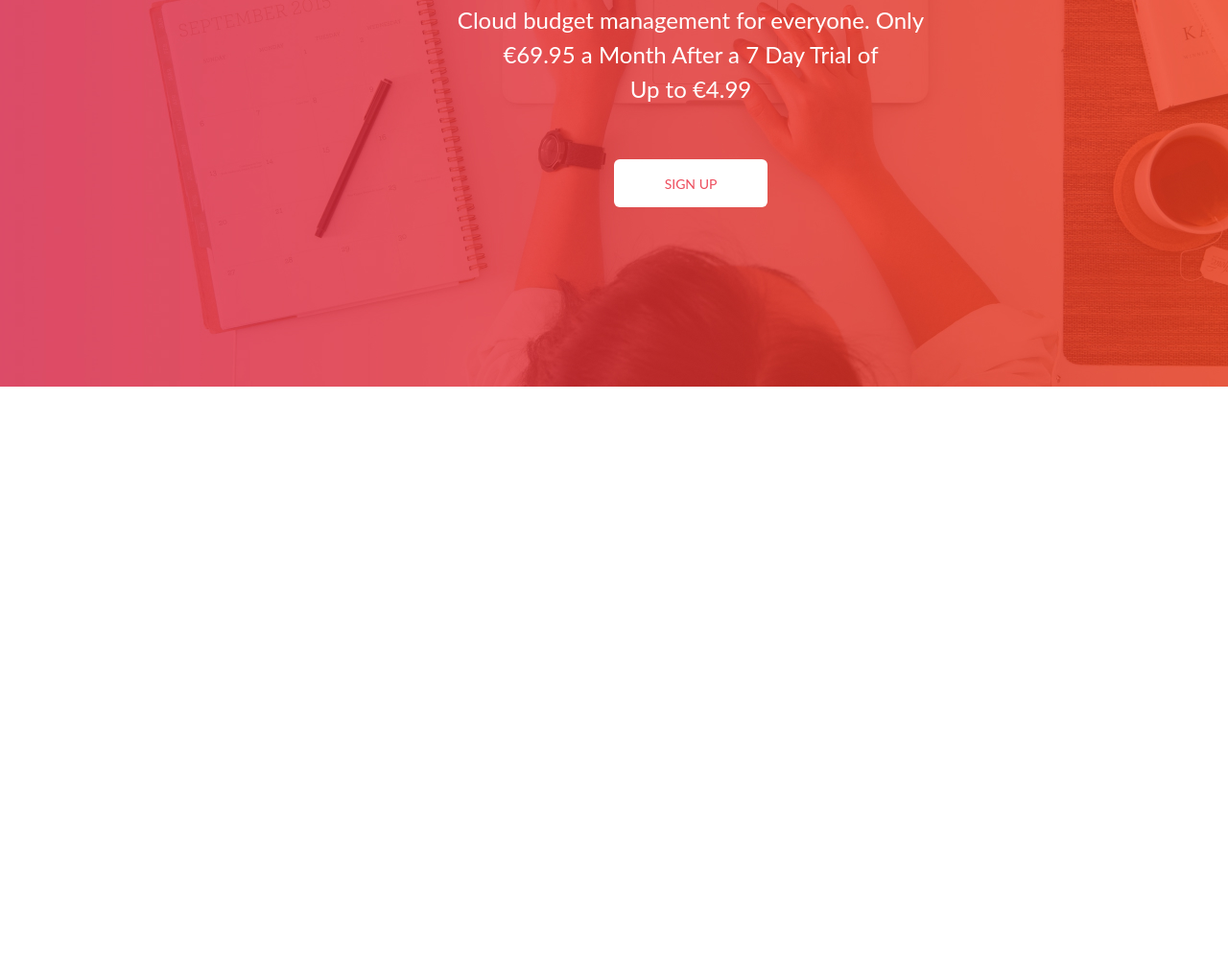
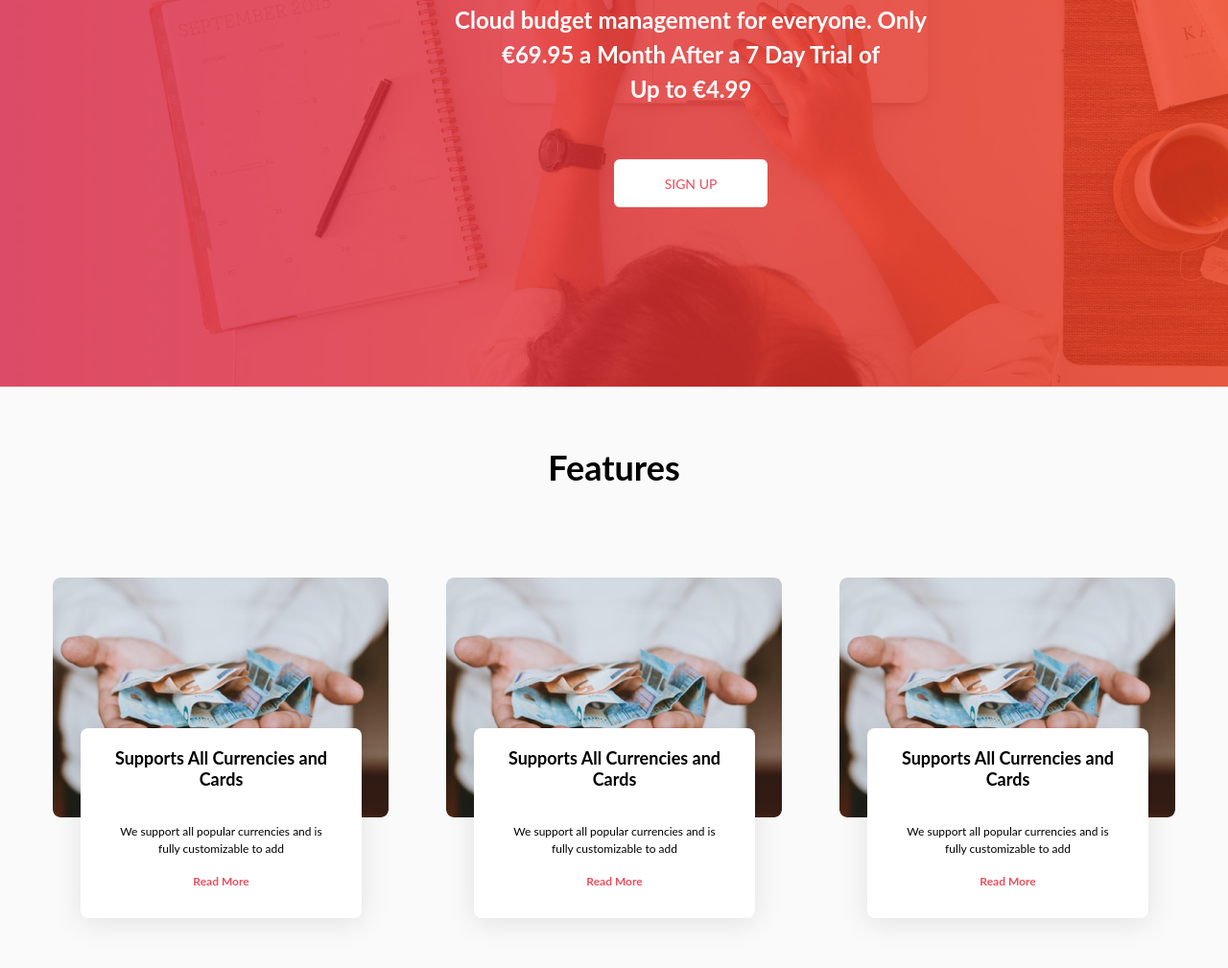
Before and after one commit to ReniaJM/pageFigma, a website: page app/index.html in a window 1280 px wide. Shown: the part 379-1388 px from the top of the page at 96% size. Before the commit the page ends 800 px from the top, so only its background shows below. Drawn offline with nearby package versions, Linux system fonts and the light colour scheme; files that its build step writes are made by us from their sources; files whose address does not match are found by name.

Commit message:
add feature section

```diff
--- a/app/index.html
+++ b/app/index.html
@@ -15,7 +15,7 @@
 </head>
 <body>
 
-  <section class="section hero">
+  <section class="hero">
     <nav role="navigation" class="nav">
       <div class="logo">
         <a href="#hero">
@@ -42,16 +42,71 @@
     </nav>
     <div class="hero_content">
       <h2>CloudBudget</h2>
-      <p>Cloud budget management for everyone. Only<br> €69.95 a Month After a 7 Day Trial of
-        <br>Up to €4.99</p>
+      <h3>Cloud budget management for everyone. Only<br> €69.95 a Month After a 7 Day Trial of
+        <br>Up to €4.99</h3>
       <a class="sign_up">sign up</a>
     </div>
   </section>
 
 
-<section>
+<section class="section_features">
+  <div class="features">
+    <h2>features</h2>
+  </div>
+  <div class="features_container">
+    <div class="features_box">
+      <div class="featuers_description">
+        <h2>Supports All Currencies and Cards</h2>
+        <h3>We support all popular currencies and is fully customizable to add</h3>
+        <a class="featuers_button">Read More</a>
+        </div>
+    </div>
+    <div class="features_box">
+      <div class="featuers_description">
+        <h2>Supports All Currencies and Cards</h2>
+        <h3>We support all popular currencies and is fully customizable to add</h3>
+        <a class="featuers_button">Read More</a>
+        </div>
+    </div>
+    <div class="features_box">
+      <div class="featuers_description">
+        <h2>Supports All Currencies and Cards</h2>
+        <h3>We support all popular currencies and is fully customizable to add</h3>
+        <a class="featuers_button">Read More</a>
+        </div>
+    </div>
+  </div>
+</section>
 
+<section class="section_tech">
+  <div class="tech">
+    <h2>technology</h2>
+  </div>
+  <div class="tech_container">
+    <div class="tech_box">
+      <div class="tech_description">
+        <h2>Supports All Currencies and Cards</h2>
+        <h3>We support all popular currencies and is fully customizable to add</h3>
+        <a class="tech_icon">Read More</a>
+        </div>
+    </div>
+    <div class="tech_box">
+      <div class="tech_description">
+        <h2>Supports All Currencies and Cards</h2>
+        <h3>We support all popular currencies and is fully customizable to add</h3>
+        <a class="tech_icon">Read More</a>
+        </div>
+    </div>
+    <div class="tech_box">
+      <div class="tech_description">
+        <h2>Supports All Currencies and Cards</h2>
+        <h3>We support all popular currencies and is fully customizable to add</h3>
+        <a class="tech_icon">Read More</a>
+        </div>
+    </div>
+  </div>
 </section>
+
 
   <script src="js/vendors/jquery-3.4.1.min.js"></script>
   <script src="js/script.min.js"></script>
--- a/app/scss/_styles.scss
+++ b/app/scss/_styles.scss
@@ -13,6 +13,7 @@
 html {
   font-family: $mainFont;
   font-size: 14px;
+  font-weight: normal;;
   scroll-behavior: smooth;
   color: $white;
 
@@ -95,7 +96,7 @@ text-transform: uppercase;
 line-height: 86,4px;
 }
 
-.hero_content p {
+.hero_content h3{
 position: absolute;
 width: 540px;
 height: 124px;
@@ -121,3 +122,70 @@ align-items: center;
 text-transform: uppercase;
 justify-content: center;
 }
+
+// .................
+
+
+.section_features {
+background-color: $background;
+height: 664px;
+}
+
+.features h2 {
+color:$black;
+text-align: center;
+text-transform: capitalize;
+font-size: 36px;
+line-height: 43px;
+padding: 63px;
+}
+
+.features_container {
+display: flex;
+justify-content: center;
+}
+
+.features_box {
+position: relative;
+width: 350px;
+height: 250px;
+background: url('../images/fature_1.jpeg');
+border-radius: 8px;
+margin:30px;
+}
+
+.featuers_description {
+position: absolute;
+left: 29px;
+top: 157px;
+width: 293px;
+height: 198px;
+background: #FFFFFF;
+box-shadow: 0px 5px 30px rgba(0, 0, 0, 0.1);
+border-radius: 8px;
+color: $black;
+text-align: center;
+}
+
+.featuers_description h2 {
+font-weight: bold;
+font-size: 18px;
+line-height: 22px;
+padding: 20px 32px;
+}
+
+.featuers_description h3 {
+font-weight: normal;
+font-size: 12px;
+line-height: 150%;
+padding: 15px 32px;
+}
+
+.featuers_description a {
+color: $button;
+font-weight: bold;
+font-size: 12px;
+line-height: 150%;
+}
+
+// .................
--- a/app/scss/_variables.scss
+++ b/app/scss/_variables.scss
@@ -3,4 +3,5 @@ $white: #fff;
 $black: #000;
 $red: #EE3D1B;
 $magenta:#D52047;
-$button:#ED4C5C
+$button:#ED4C5C;
+$background: #FAFAFA;
```
